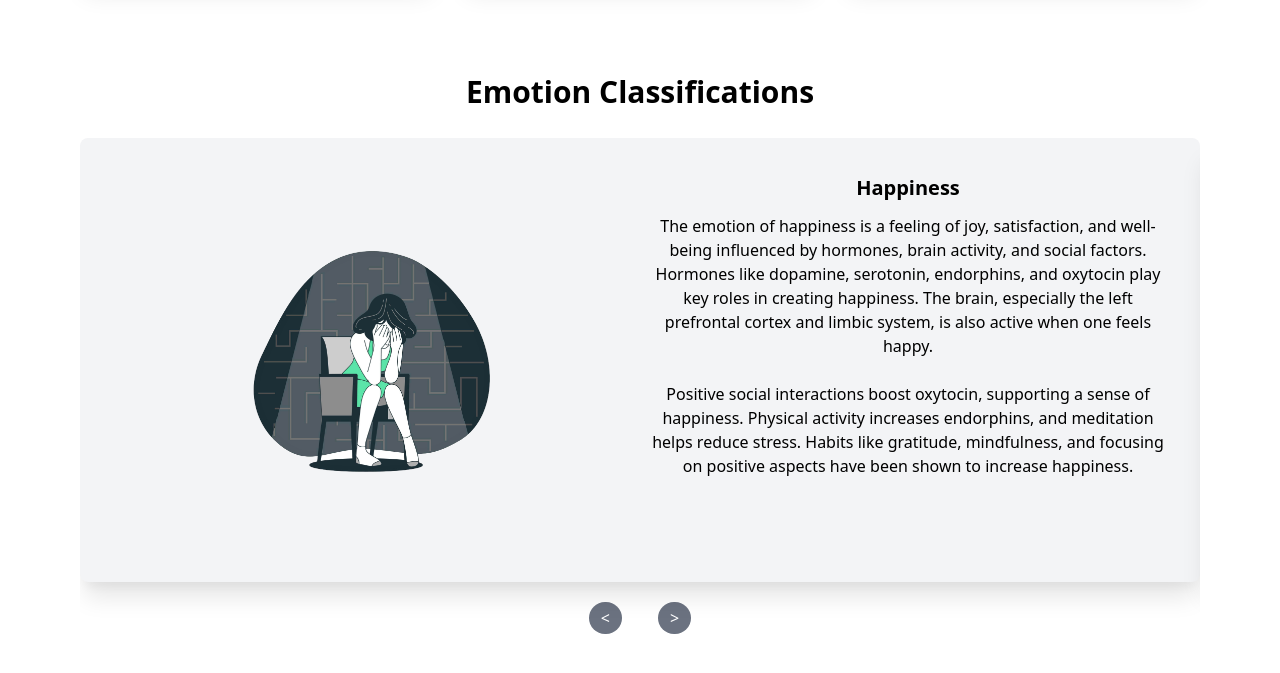
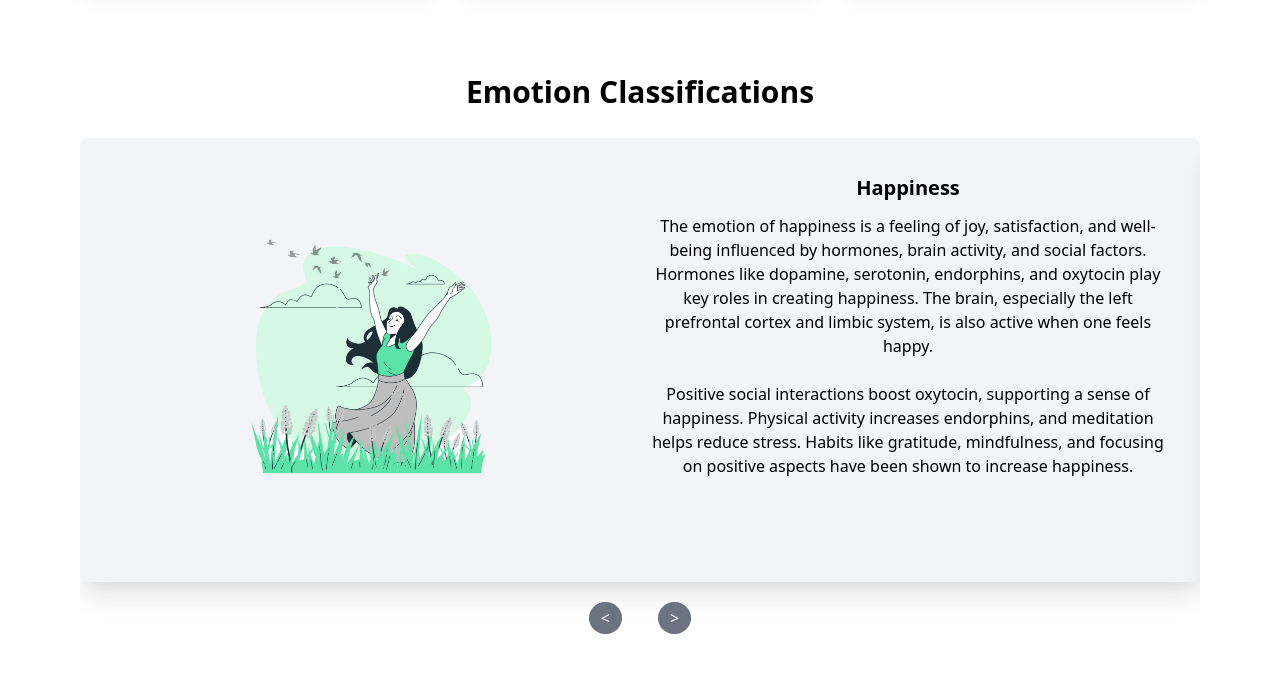
Before and after one commit to LarasSetyadita/Emotion-Recognition-Final-Project-Web-Application, a Flask app: page / in a window 1280 px wide. Shown: the part 1009-1682 px from the top of the page. Run offline with Flask 3, Linux system fonts and the light colour scheme.

Commit message:
split file html and js

```diff
--- /dev/null
+++ b/static/javascript/home.js
@@ -0,0 +1,29 @@
+let currentIndex = 0;
+const slidesContainer = document.querySelector('.slides-container');
+const slides = document.querySelectorAll('.slide');
+
+function showSlide(index) {
+    slidesContainer.style.transform = 'translateX(-${index * 100}%)';
+}
+
+function nextSlide() {
+    currentIndex = (currentIndex + 1) % slides.length;
+    showSlide(currentIndex);
+}
+
+function prevSlide() {
+    currentIndex = (currentIndex - 1 + slides.length) % slides.length;
+    showSlides(currentIndex);
+}
+
+document.getElementById('nextSlide').addEventListener('click', () => {
+    currentIndex = (currentIndex + 1) % slides.length;
+    showSlides(currentIndex);
+});
+document.getElementById('prevSlide').addEventListener('click', () => {
+    currentIndex = (currentIndex - 1 + slides.length) % slides.length;
+    showSlide
+})
+
+setInterval(nextSlide, 5000);
+showSlide(currentIndex);
--- a/templates/home.html
+++ b/templates/home.html
@@ -47,7 +47,7 @@
             <!--emotion1-->
             <div class="slide p-6 bg-gray-100 min-w-full rounded-lg flex shadow-xl">
                 <div class="w-1/2 flex justify-center items-center p-4">
-                    <img src="{{url_for('static', filename='./images/sadness.png')}}" alt="Emotion Recognition" class="w-1/2 h-auto ">
+                    <img src="{{url_for('static', filename='./images/happiness.png')}}" alt="Emotion Recognition" class="w-1/2 h-auto ">
                 </div>
                 <div class="w-1/2 flex-col">
                     <h1 class="font-bold text-xl m-3">Happiness</h1>
@@ -94,7 +94,7 @@
             <!--emotionn3-->
             <div class="slide p-6 bg-gray-100 min-w-full rounded-lg flex shadow-xl">
                 <div class="w-1/2 flex justify-center items-center p-4">
-                    <img src="{{url_for('static', filename='./images/sadness.png')}}" alt="Emotion Recognition" class="w-1/2 h-auto ">
+                    <img src="{{url_for('static', filename='./images/anger.png')}}" alt="Emotion Recognition" class="w-1/2 h-auto ">
                 </div>
                 <div class="w-1/2 flex-col">
                     <h1 class="font-bold text-xl m-3">Anger</h1>
@@ -118,7 +118,7 @@
             <!--emotion 4-->
             <div class="slide p-6 bg-gray-100 min-w-full rounded-lg flex shadow-xl">
                 <div class="w-1/2 flex justify-center items-center p-4">
-                    <img src="{{url_for('static', filename='./images/sadness.png')}}" alt="Emotion Recognition" class="w-1/2 h-auto ">
+                    <img src="{{url_for('static', filename='./images/surprised.png')}}" alt="Emotion Recognition" class="w-1/2 h-auto ">
                 </div>
                 <div class="w-1/2 flex-col">
                     <h1 class="font-bold text-xl m-3">Surprised</h1>
@@ -141,7 +141,7 @@
 
             <div class="slide p-6 bg-gray-100 min-w-full rounded-lg flex shadow-xl">
                 <div class="w-1/2 flex justify-center items-center p-4">
-                    <img src="{{url_for('static', filename='./images/sadness.png')}}" alt="Emotion Recognition" class="w-1/2 h-auto ">
+                    <img src="{{url_for('static', filename='./images/neutral.png')}}" alt="Emotion Recognition" class="w-1/2 h-auto ">
                 </div>
                 <div class="w-1/2 flex-col">
                     <h1 class="font-bold text-xl m-3">Neutral</h1>
@@ -175,37 +175,8 @@
 
 
 
-    <script>
-        let currentIndex = 0;
-        const slidesContainer = document.querySelector('.slides-container');
-        const slides = document.querySelectorAll('.slide');
+    <script src="{{url_for('static', filename='./javascript/home.js')}}">
 
-        function showSlide(index) {
-            slidesContainer.style.transform = `translateX(-${index * 100}%)`;
-        }
-
-        function nextSlide() {
-            currentIndex = (currentIndex + 1) % slides.length;
-            showSlide(currentIndex);
-        }
-
-        function prevSlide() {
-            currentIndex = (currentIndex - 1 + slides.length) % slides.length;
-            showSlides(currentIndex);
-        }
-
-        document.getElementById('nextSlide').addEventListener('click', () => {
-            currentIndex = (currentIndex + 1) % slides.length;
-            showSlide(currentIndex);
-        });
-
-        document.getElementById('prevSlide').addEventListener('click', () => {
-            currentIndex = (currentIndex - 1 + slides.length) % slides.length;
-            showSlide(currentIndex);
-        });
-
-        setInterval(nextSlide, 5000);
-        showSlide(currentIndex);
     </script>
 
 </div>
```
Also changed, not shown: javascript/home.js (deleted).
